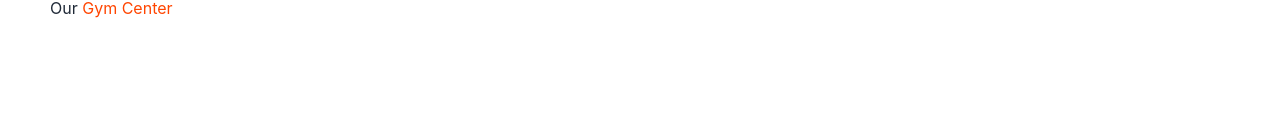
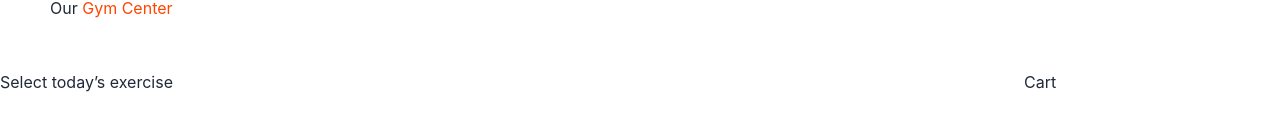
Before and after one commit to ikhlas5/ultra-active-club, a React (Create React App) app: page / in a window 1280 px wide. Shown: the part 354-484 px from the top of the page. Built offline with nearby package versions, Linux system fonts and the light colour scheme.

Commit message:
third commit

```diff
--- a/public/data.json
+++ b/public/data.json
@@ -1,5 +1,6 @@
 [
     {
+        "id":"01",
     "img":"https://unsplash.com/photos/CQfNt66ttZM",
     "title":"Dumble",
     "body":"Amet minim mollit non deserunt  ullamco est sit aliqua dolor do amet sint.",
@@ -7,6 +8,7 @@
     "time":"40s"
 },
     {
+        "id":"02",
     "img":"https://unsplash.com/photos/7kEpUPB8vNk",
     "title":"Athletics",
     "body":"Amet minim mollit non deserunt  ullamco est sit aliqua dolor do amet sint.",
@@ -14,6 +16,7 @@
     "time":"40s"
 },
     {
+        "id":"03",
     "img":"https://unsplash.com/photos/9dzWZQWZMdE",
     "title":"Big circle Dumble",
     "body":"Amet minim mollit non deserunt  ullamco est sit aliqua dolor do amet sint.",
@@ -21,6 +24,7 @@
     "time":"40s"
 },
     {
+        "id":"04",
     "img":"https://unsplash.com/photos/20jX9b35r_M",
     "title":"Popular place",
     "body":"Amet minim mollit non deserunt  ullamco est sit aliqua dolor do amet sint.",
@@ -28,6 +32,7 @@
     "time":"40s"
 },
     {
+        "id":"05",
     "img":"https://unsplash.com/photos/fqMu99l8sqo",
     "title":"Gym Center",
     "body":"Amet minim mollit non deserunt  ullamco est sit aliqua dolor do amet sint.",
@@ -35,6 +40,7 @@
     "time":"40s"
 },
     {
+        "id":"06",
     "img":"https://unsplash.com/photos/4dlhin0ghOk",
     "title":"Large Dumble",
     "body":"Amet minim mollit non deserunt  ullamco est sit aliqua dolor do amet sint.",
--- a/src/App.js
+++ b/src/App.js
@@ -1,11 +1,13 @@
 import logo from './logo.svg';
 import './App.css';
 import Header from './components/Header/Header';
+import Home from './components/Home/Home';
 
 function App() {
   return (
     <div className="">
       <Header ></Header>
+      <Home></Home>
     </div>
   );
 }
--- /dev/null
+++ b/src/components/Home/Home.css
@@ -0,0 +1,9 @@
+.home-container{
+    display: grid;
+    grid-template-columns: 4fr 1fr;
+}
+.product-container{
+    display: grid;
+    grid-template-columns: repeat(3,1fr);
+    gap: 30px;
+}
--- /dev/null
+++ b/src/components/Home/Home.js
@@ -0,0 +1,24 @@
+import { data } from 'autoprefixer';
+import React, { useEffect, useState } from 'react';
+import'./Home.css'
+const Home = () => {
+    const[products, setProducts]=useState([]);
+    useEffect(()=>{
+        fetch('data.json')
+        .then(res=>res.json())
+        .then(data=>console.log(data))
+    },[])
+    return (
+        <div className='home-container'>
+            <div>
+                <h3>Select today’s exercise</h3>
+                <div className='product-container'>
+
+                </div>
+            </div>
+            <div><h1>Cart</h1></div>
+        </div>
+    );
+};
+
+export default Home;
```
